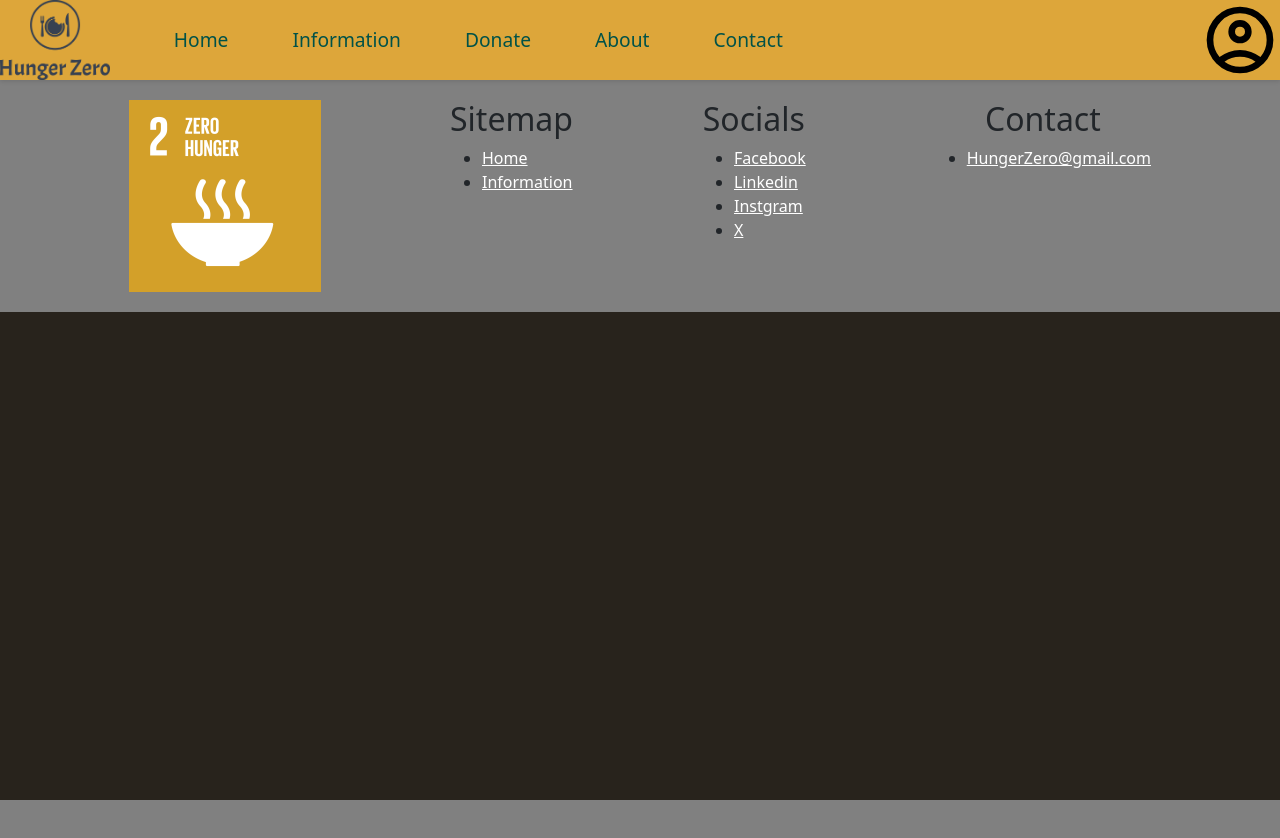
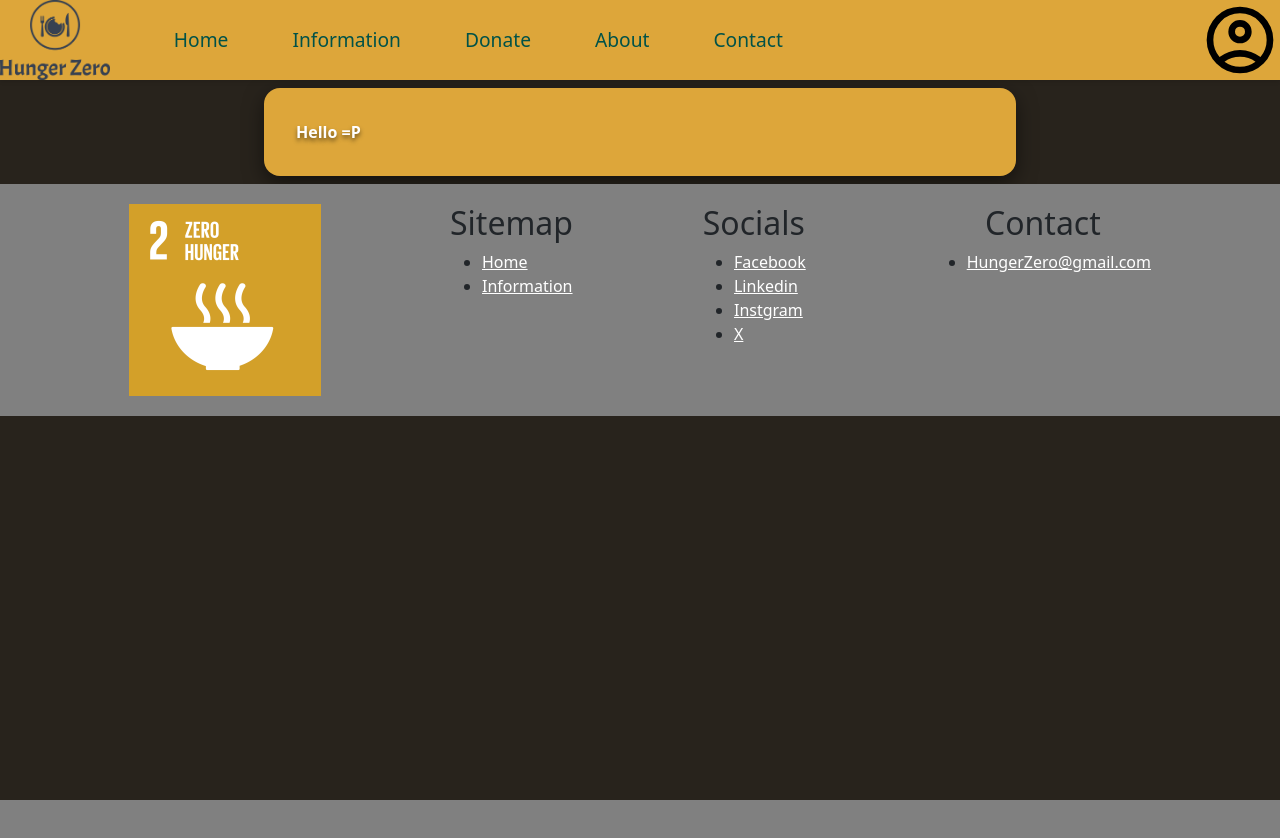
Before and after one commit to erikpersson0884/DAT257-Agile-software-project-management, a React (Vite) app in the folder Frontend/DAT257_Website/: page /leaderboard in a window 1280 px wide. Built offline with nearby package versions, Linux system fonts and the light colour scheme; no server answers.

Commit message:
Added TopDonations and /leaderbord tag

```diff
--- a/Frontend/DAT257_Website/src/App.tsx
+++ b/Frontend/DAT257_Website/src/App.tsx
@@ -9,6 +9,7 @@ import Header from "./Components/Header/Header.tsx";
 import RegisterPage from "./Components/RegisterPage/RegisterPage.tsx";
 import { useState } from "react";
 import WebsiteFeature from "./Components/WebsiteFeature/WebsiteFeature.tsx"
+import TopDonations from "./Components/TopDonations/TopDonaitons.tsx";
 
 function App() {
   const [data, setData] = useState();
@@ -32,6 +33,7 @@ function App() {
               <DonationBox />
               </>}></Route>
         <Route path="/register" element={<RegisterPage></RegisterPage>}></Route>
+        <Route path="/leaderboard" element={<TopDonations/>}></Route>
       </Routes>
       <Footer />
     </BrowserRouter>
--- /dev/null
+++ b/Frontend/DAT257_Website/src/Components/TopDonations/TopDonaitons.tsx
@@ -0,0 +1,22 @@
+import { useState } from "react";
+import "./TopDonations.css";
+import image from "/src/assets/PlaceHolder.png";
+
+
+function TopDonations() {
+    return(
+        <>
+            <div className="bodyTopDonations">
+                <div className="wrapperTopDonations">
+                    <div className="colTopDonations">
+                        <div className="cardTopDonations">
+                            Hello =P
+                        </div>
+                    </div>
+                </div>
+            </div>
+        </>
+    )
+}
+
+export default TopDonations;
--- /dev/null
+++ b/Frontend/DAT257_Website/src/Components/TopDonations/TopDonations.css
@@ -0,0 +1,35 @@
+bodyTopDonations {
+    background-color: #28231C;
+}
+
+.wrapperTopDonations {
+    padding-inline: 20%;
+    height: 100%;
+    width: 100%;
+}
+
+.colContainerTopDonations {
+    display: flex;
+    width: 100%;
+}
+
+.colTopDonations {
+    display: flex;
+    flex: 1;
+    flex-direction: column;
+    align-items: stretch;
+}
+
+.cardTopDonations {
+    background-color: #DDA63A;
+    border-radius: 1rem;
+    margin: 0.5rem;
+    padding: 2rem;
+
+    box-shadow: 0pt 5pt 15pt rgba(0, 0, 0, 0.5);
+
+    color: white;
+    font-weight: bold;
+    text-shadow: 0pt 2pt 3pt rgba(0, 0, 0, 0.5);
+    text-align: justify;
+}
```
